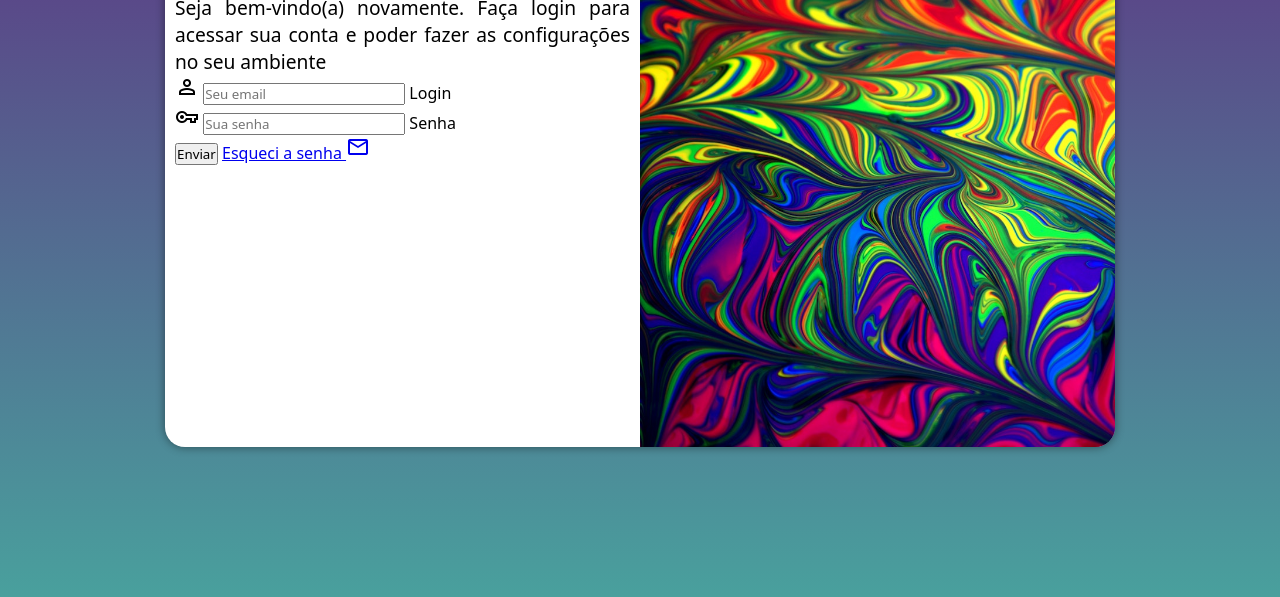
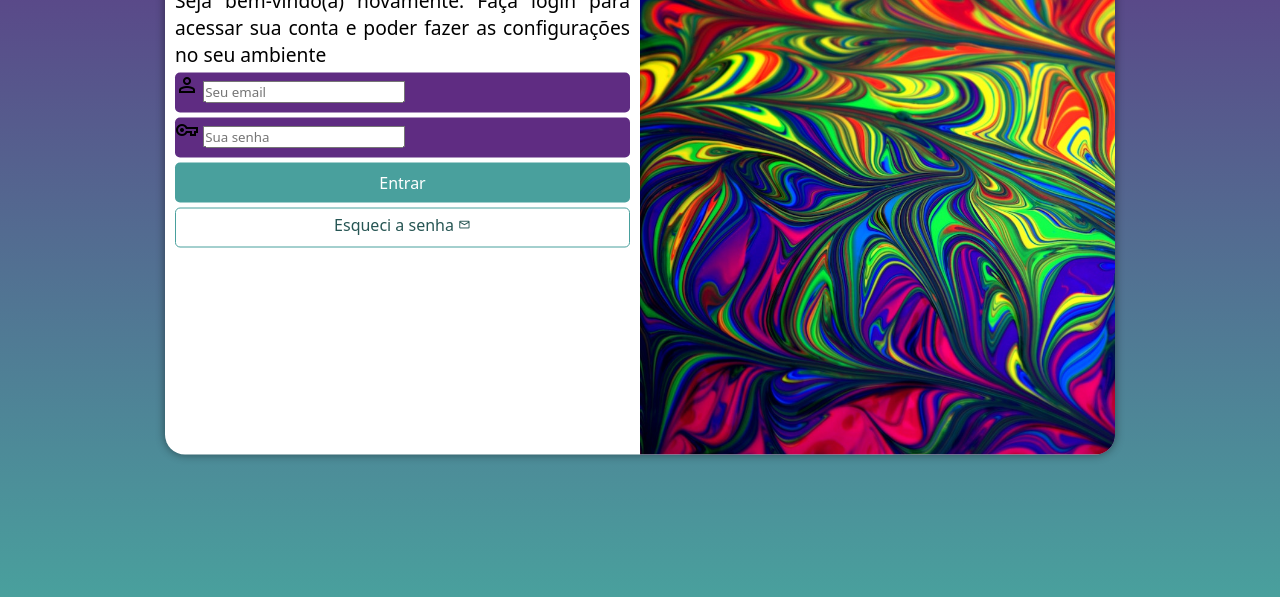
Before and after one commit to GeilsoFaria/projeto-login, a plain HTML site: page index.html in a window 1280 px wide. Shown: the part 203-800 px from the top of the page. Drawn offline with nearby package versions, Linux system fonts and the light colour scheme.

Commit message:
personalizando formulario

```diff
--- a/estilos/style.css
+++ b/estilos/style.css
@@ -26,9 +26,8 @@ main {
 section#login {
     background-color: #ffffff;
     border-radius: 20px;
-    /* padding: 10px; */
     width: 250px;
-    height: 500px;
+    height: 515px;
     position: absolute;
     left: 50%;
     top: 50%;
@@ -57,3 +56,51 @@ div#formulario > h1{
 div#formulario > p {
     font-size: 0.8em;
 }
+form > div.campo {
+    background-color: #5f2c82;
+    width: 100%;
+    display: block;
+    height: 40px;
+    border-radius: 5px;
+    margin: 5px 0px;
+}
+div.campo >label {
+    display: none;
+}
+
+form > input[type=submit] {
+    display: block;
+    font-size: 1em;
+    width: 100%;
+    height: 40px;
+    background-color: #49a09d;
+    color: #ffffff;
+    border: none;
+    border-radius: 5px;
+    cursor: pointer;
+}
+form >input[type=submit]:hover {
+    background-color: #275654;
+}
+form > a.botao {
+    display: block;
+    text-align: center;
+    font-size: 1em;
+    width: 100%;
+    height: 40px;
+    padding-top: 5px;
+    margin-top: 5px;
+    background-color: #ffffff;
+    border: 1px solid #49a09d;
+    border-radius: 5px;
+    text-decoration: none;
+    color: #275654;
+}
+
+form > a.botao:hover {
+    background-color: #61d3cf;
+}
+
+form > a.botao > span {
+    font-size: 0.8em;
+}
--- a/index.html
+++ b/index.html
@@ -30,8 +30,8 @@
                         <input type="password" name="senha" id="idSenha" required placeholder="Sua senha" autocomplete="current-password" minlength="8" maxlength="32">
                         <label for="idSenha">Senha</label>
                     </div>
-                   <input type="submit" value="Enviar">
-                   <a href="esqueci.html">Esqueci a senha  <span class="material-symbols-outlined">mail</span></a>
+                   <input type="submit" value="Entrar">
+                   <a href="esqueci.html" class="botao">Esqueci a senha  <span class="material-symbols-outlined">mail</span></a>
 
 
                 </form>
```
